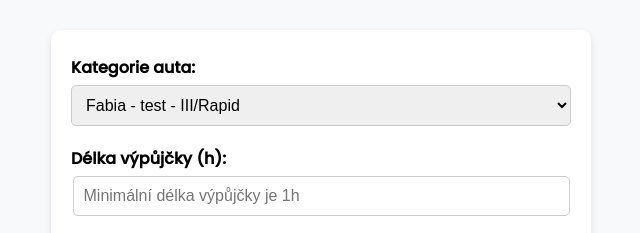
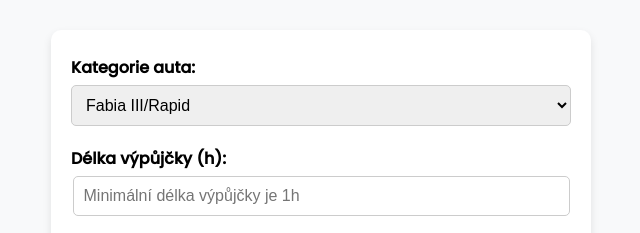
Before and after one commit to goudrajvaci/kalkulator, a plain HTML site: page index.html in a window 1280 px wide. Shown: the part 170-403 px from the top of the page, 319-959 px from the left. Drawn offline with Linux system fonts and the light colour scheme.

Commit message:
Refactor HTML structure and pricing script

```diff
--- a/index.html
+++ b/index.html
@@ -273,7 +273,7 @@
 <form>
     <label for="carClass">Kategorie auta:</label>
     <select id="carClass">
-        <option value="A">Fabia - test - III/Rapid</option>
+        <option value="A">Fabia III/Rapid</option>
         <option value="B">Fabia IV</option>
 	<option value="C">Scala/Kamiq</option>
 	<option value="D">Octavia</option>
```
